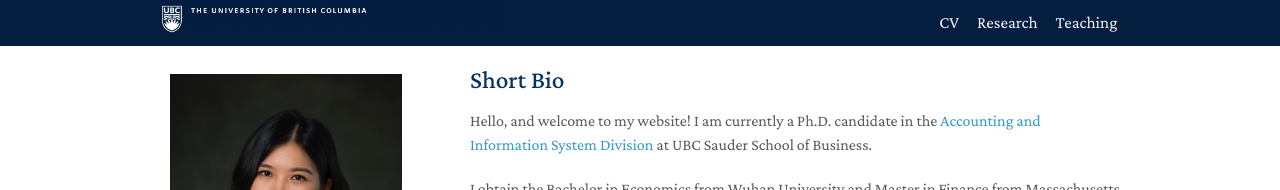
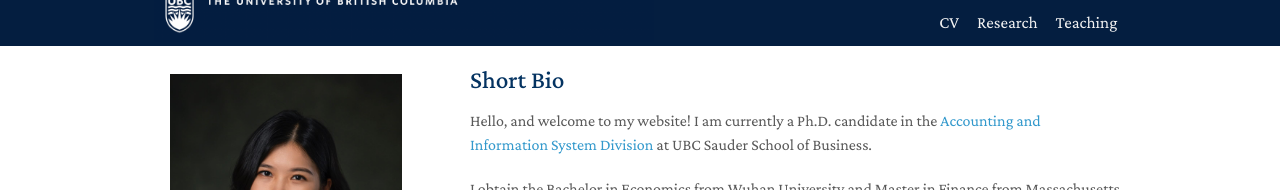
Before and after one commit to zeyang1225/zeyang1225.github.io, a Jekyll site: the page built from index.md, in a window 1280 px wide. Shown: the top 190 px of the page. Built offline with Jekyll 4.4.1, drawn with Linux system fonts in a browser that asks for light colours; nearby versions of some CDN libraries; a style sheet for code colours, icons or effects is not loaded; our own code applies the rules of GitHub Pages for plain Markdown files.

Commit message:
Update homepage.html

```diff
--- a/_layouts/homepage.html
+++ b/_layouts/homepage.html
@@ -59,7 +59,7 @@
   </head>
   <body>
       <div class="topnav">
-      <a href="https://www.ubc.ca/"><img width="350" src="./assets/img/ubc logo.png"></a>
+      <a href="https://www.ubc.ca/"><img width="500" src="./assets/img/ubc logo.png"></a>
       <div id="myLinks">
     <a class="normal right" href="./#teaching">Teaching</a>
     <a class="normal" href="./#dissertation">Research</a>
```
